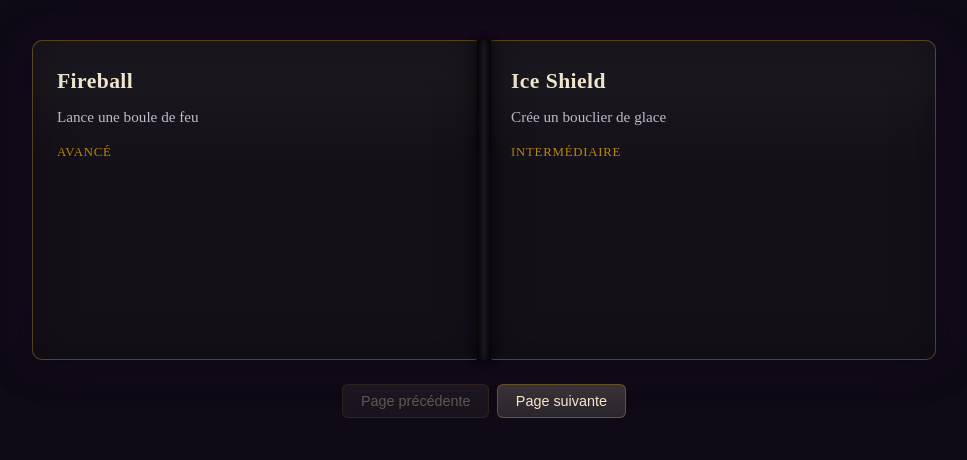
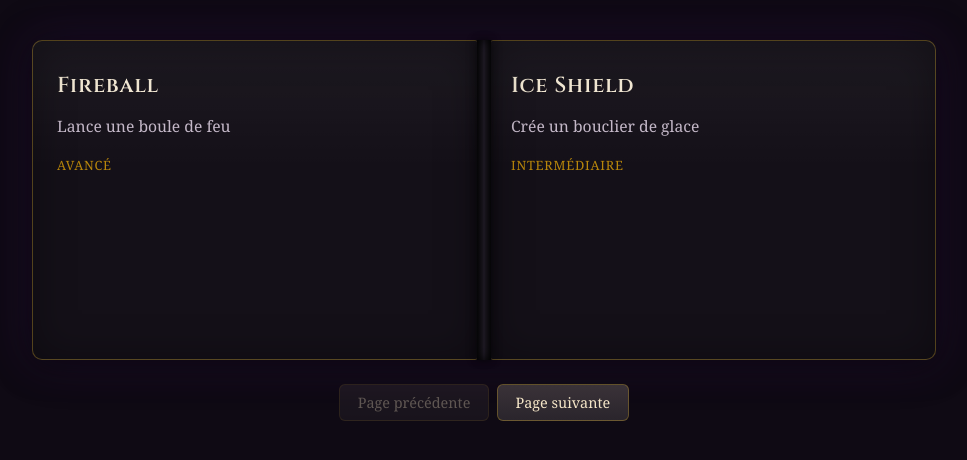
Before and after one commit to SteveRothier/Codex, a React (Vite) app: page / in a window 1280 px wide. Shown: the top 460 px of the page, without its empty margins (156-1123 px from the left). Built offline with nearby package versions, Linux system fonts and the light colour scheme.

Commit message:
Ajout d'une typographie

```diff
--- a/index.html
+++ b/index.html
@@ -2,6 +2,12 @@
 <html lang="fr">
   <head>
     <meta charset="UTF-8" />
+    <link rel="preconnect" href="https://fonts.googleapis.com" />
+    <link rel="preconnect" href="https://fonts.gstatic.com" crossorigin />
+    <link
+      href="https://fonts.googleapis.com/css2?family=Cinzel:wght@400;600;700&display=swap"
+      rel="stylesheet"
+    />
     <link rel="icon" type="image/svg+xml" href="/favicon.svg" />
     <meta name="viewport" content="width=device-width, initial-scale=1.0" />
     <title>Codex</title>
--- a/src/styles/global.css
+++ b/src/styles/global.css
@@ -2,6 +2,11 @@
 *::before,
 *::after {
   box-sizing: border-box;
+}
+
+:root {
+  --font-heading: 'Cinzel', 'Palatino Linotype', Palatino, serif;
+  --font-body: Georgia, 'Times New Roman', Times, serif;
 }
 
 html {
@@ -15,6 +20,27 @@
   overflow: hidden;
   background: #0f0a14;
   color: #e8e4f0;
+  font-family: var(--font-body);
+  font-size: 1.05rem;
+  line-height: 1.55;
+  -webkit-font-smoothing: antialiased;
+  -moz-osx-font-smoothing: grayscale;
+}
+
+h1,
+h2,
+h3,
+h4,
+h5,
+h6 {
+  font-family: var(--font-heading);
+  font-weight: 600;
+}
+
+button,
+input,
+textarea {
+  font-family: inherit;
 }
 
 #root {
@@ -98,21 +124,24 @@
   margin: 0 0 0.75rem;
   font-size: 1.35rem;
   font-weight: 600;
+  font-family: var(--font-heading);
   color: #f0e6d2;
-  letter-spacing: 0.02em;
+  letter-spacing: 0.04em;
 }
 
 .page__desc {
   margin: 0 0 1rem;
-  line-height: 1.5;
+  line-height: 1.6;
   color: #c4b8c8;
-  font-size: 0.95rem;
+  font-size: 0.98rem;
+  font-family: var(--font-body);
 }
 
 .page__level {
   display: block;
   color: #b8860b;
   font-size: 0.8rem;
+  font-family: var(--font-body);
   letter-spacing: 0.06em;
   text-transform: uppercase;
 }
```
